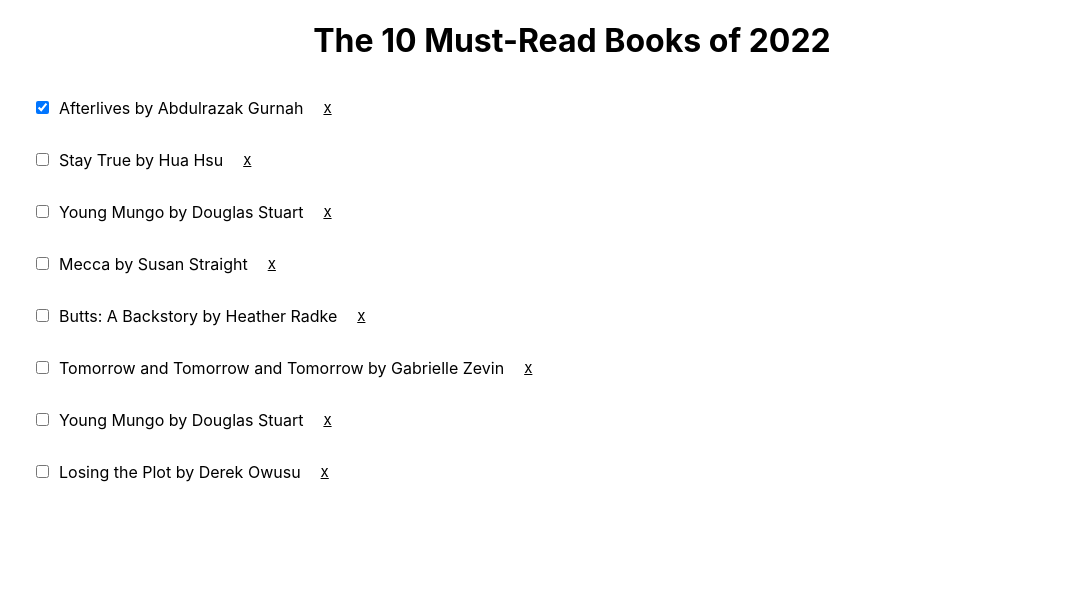
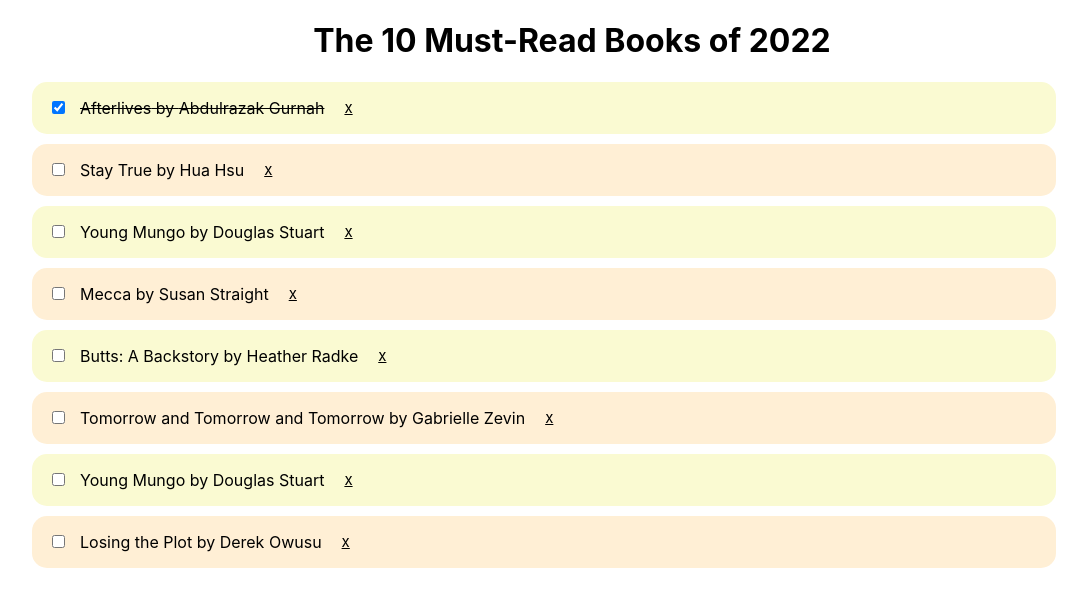
Before and after one commit to cchow33/list-app, a React (Create React App) app: page / in a window 1280 px wide. Shown: the top 606 px of the page, without its empty margins (68-1155 px from the left). Built offline with nearby package versions, Linux system fonts and the light colour scheme.

Commit message:
check, delete and filter books

```diff
--- a/src/App.css
+++ b/src/App.css
@@ -35,10 +35,20 @@ li{
   flex-direction: row;
   align-items: center;
   margin-left: 100px;
+  border-radius: 15px;
+  margin-bottom: 10px;
+  width: 80%;
+}
+.book:nth-child(odd){
+  background-color: papayawhip;
+}
+.book:nth-child(even){
+  background-color: lightgoldenrodyellow;
 }
 input[type="checkbox"]{
-  margin-right: 10px;
+  margin-right: 15px;
   cursor: pointer;
+  margin-left: 20px;
 }
 span{
   font-size: 15px;
--- a/src/App.js
+++ b/src/App.js
@@ -54,8 +54,7 @@ function App() {
     },
   ])
 
-
-  // Function to handle checkboxes
+  // 1. Function to check an item
   const handleCheck = (id) => {
     // How to see the state change when the checkbox is checked:
     const bookItems = books.map((book) =>
@@ -64,6 +63,13 @@ function App() {
       // Save our state to localStorage (so the boxes we check get saved for later)
       localStorage.setBooks('booklist', JSON.stringify(bookItems));
     }
+
+  // 2. Function to delete an item
+  const handleDelete = (id) => {
+    const filteredBooks = books.filter((book) => book.id !== id);
+    setBooks(filteredBooks);
+    localStorage.setBooks('booklist', JSON.stringify(bookItems));
+  }
 
   return (
     <div className="App">
@@ -76,8 +82,12 @@ function App() {
               //onChange event to check boxes
               onChange={() => handleCheck(book.id)}
             />
-          <p onDoubleClick={() => handleCheck(book.id)}>{book.title} by {book.author}</p>
-          <span>x</span>
+          <p
+            style={(book.checked) ? {textDecoration: 'line-through' } : null}
+            onDoubleClick={() => handleCheck(book.id)}>
+            {book.title} by {book.author}
+          </p>
+          <span onClick={() => handleDelete(book.item)}>x</span>
           </li>
         ))}
     </div>
```
